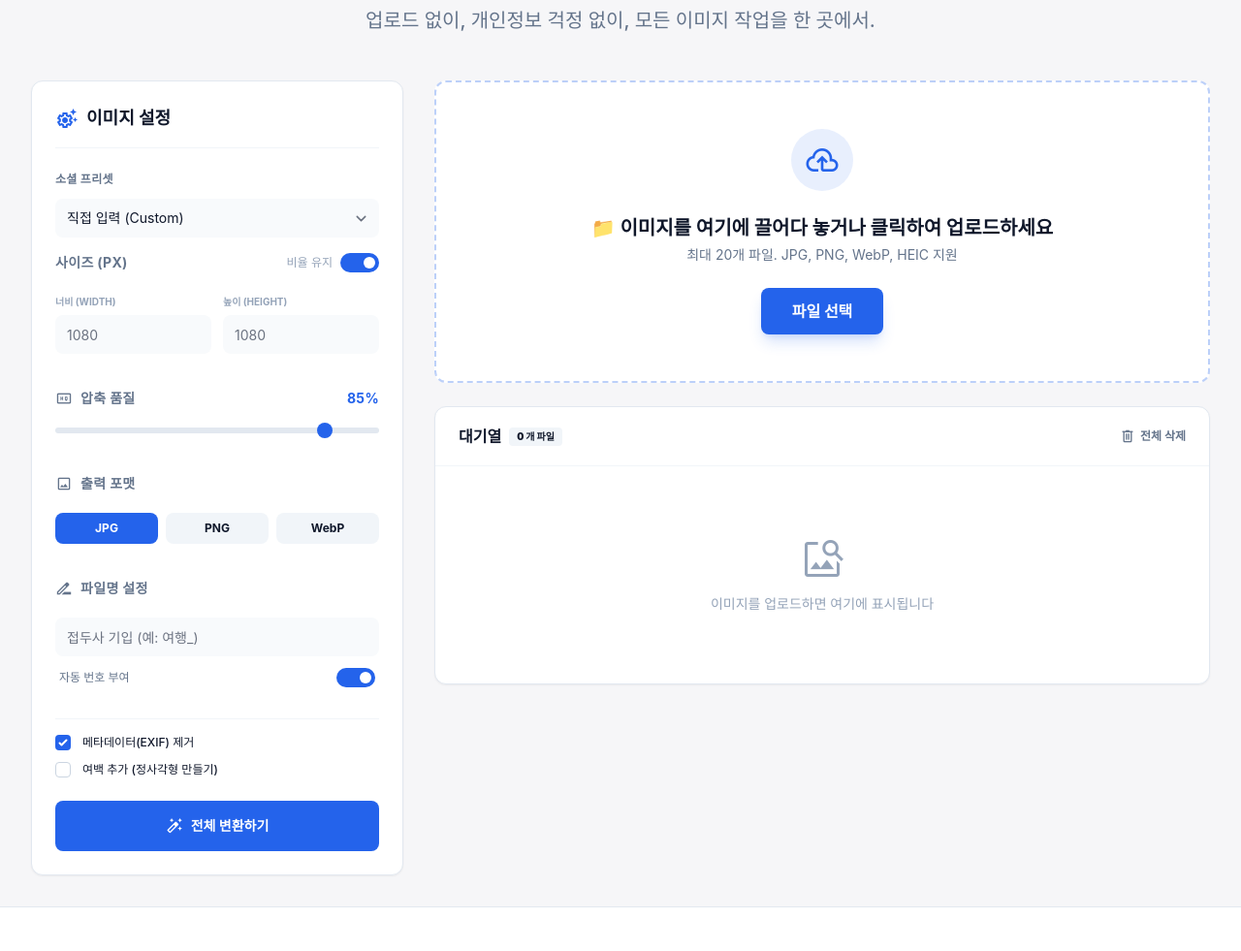
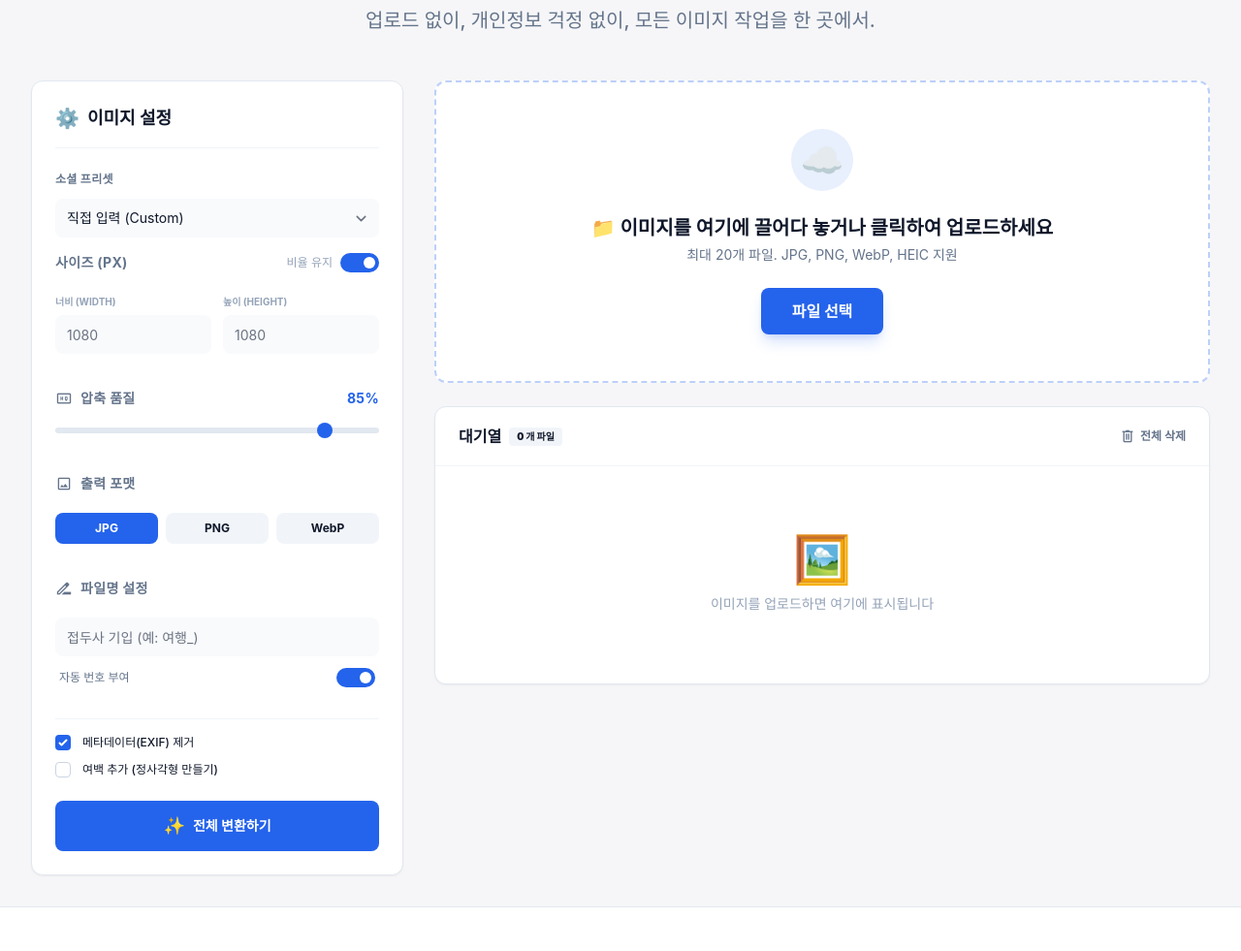
Before and after one commit to buyornotcommittee-stack/pixkit, a plain HTML site: page index.html in a window 1280 px wide. Shown: the part 280-1261 px from the top of the page at 97% size. Drawn offline with nearby package versions, Linux system fonts and the light colour scheme.

Commit message:
Replace settings_suggest, autofix_high, cloud_upload, image_search with emojis

```diff
--- a/index.html
+++ b/index.html
@@ -154,7 +154,7 @@
           <div
             class="bg-white dark:bg-slate-900 p-6 rounded-xl border border-slate-200 dark:border-slate-800 shadow-sm">
             <div class="flex items-center gap-2 mb-6 pb-4 border-b border-slate-100 dark:border-slate-800">
-              <span class="material-symbols-outlined text-primary">settings_suggest</span>
+              <span class="text-primary text-xl">⚙️</span>
               <h3 data-i18n="settings_title" class="text-lg font-bold">이미지 설정</h3>
             </div>
 
@@ -286,7 +286,7 @@
             <!-- Convert Button -->
             <button onclick="convertAll()"
               class="mt-6 w-full bg-primary text-white py-3 rounded-lg font-bold text-sm hover:opacity-90 transition-opacity flex items-center justify-center gap-2">
-              <span class="material-symbols-outlined text-lg">auto_fix_high</span>
+              <span class="text-lg">✨</span>
               <span data-i18n="convert_all">전체 변환하기</span>
             </button>
           </div>
@@ -303,7 +303,7 @@
             ondragleave="this.classList.remove('bg-primary/10')" ondrop="handleDrop(event)">
             <div
               class="w-16 h-16 bg-primary/10 text-primary rounded-full flex items-center justify-center group-hover:scale-110 transition-transform">
-              <span class="material-symbols-outlined text-4xl">cloud_upload</span>
+              <span class="text-4xl text-primary">☁️</span>
             </div>
             <div>
               <h3 data-i18n="drop_title" class="text-xl font-bold mb-1">📁 이미지를 여기에 끌어다 놓거나 클릭하여 업로드하세요</h3>
@@ -364,7 +364,7 @@
             <div id="previewList" class="p-6 grid grid-cols-1 sm:grid-cols-2 gap-4">
               <!-- 빈 상태 -->
               <div id="emptyState" class="col-span-2 text-center py-12 text-slate-400">
-                <span class="material-symbols-outlined text-5xl mb-3 block">image_search</span>
+                <span class="text-5xl mb-3 block">🖼️</span>
                 <p data-i18n="empty_state_desc" class="text-sm font-medium">이미지를 업로드하면 여기에 표시됩니다</p>
               </div>
             </div>
```
